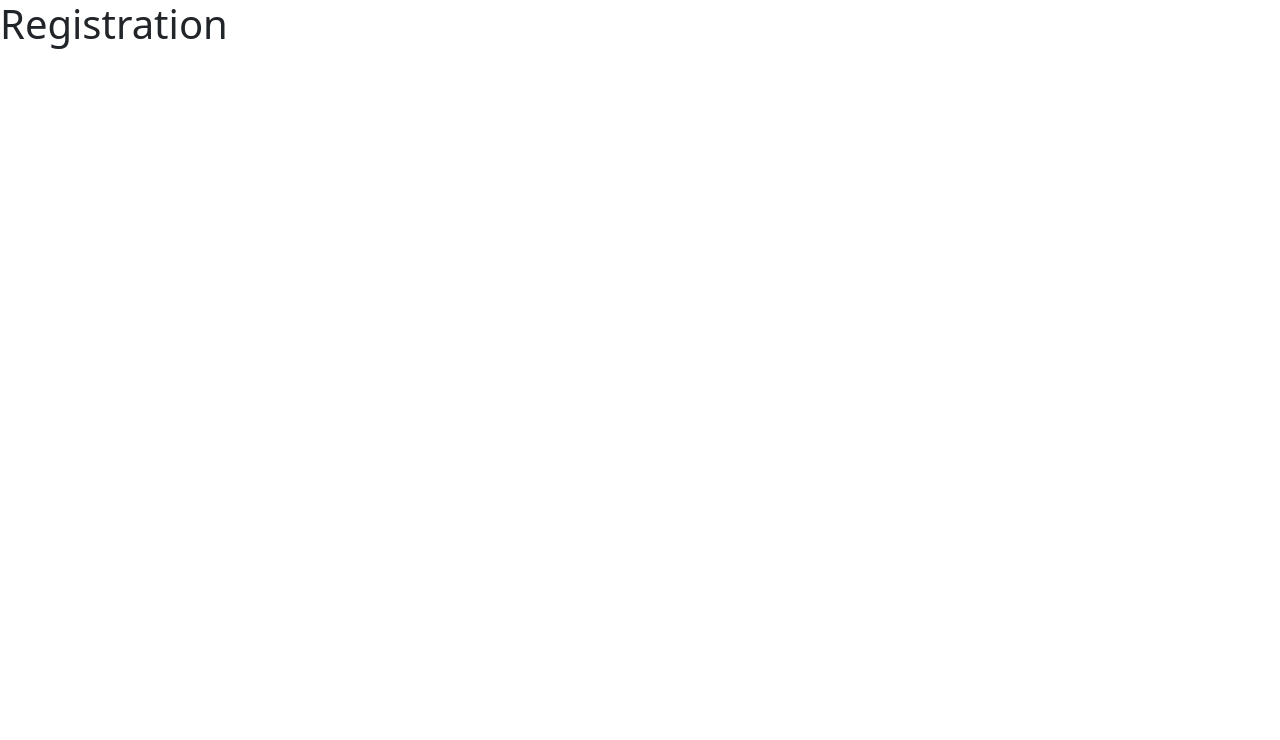
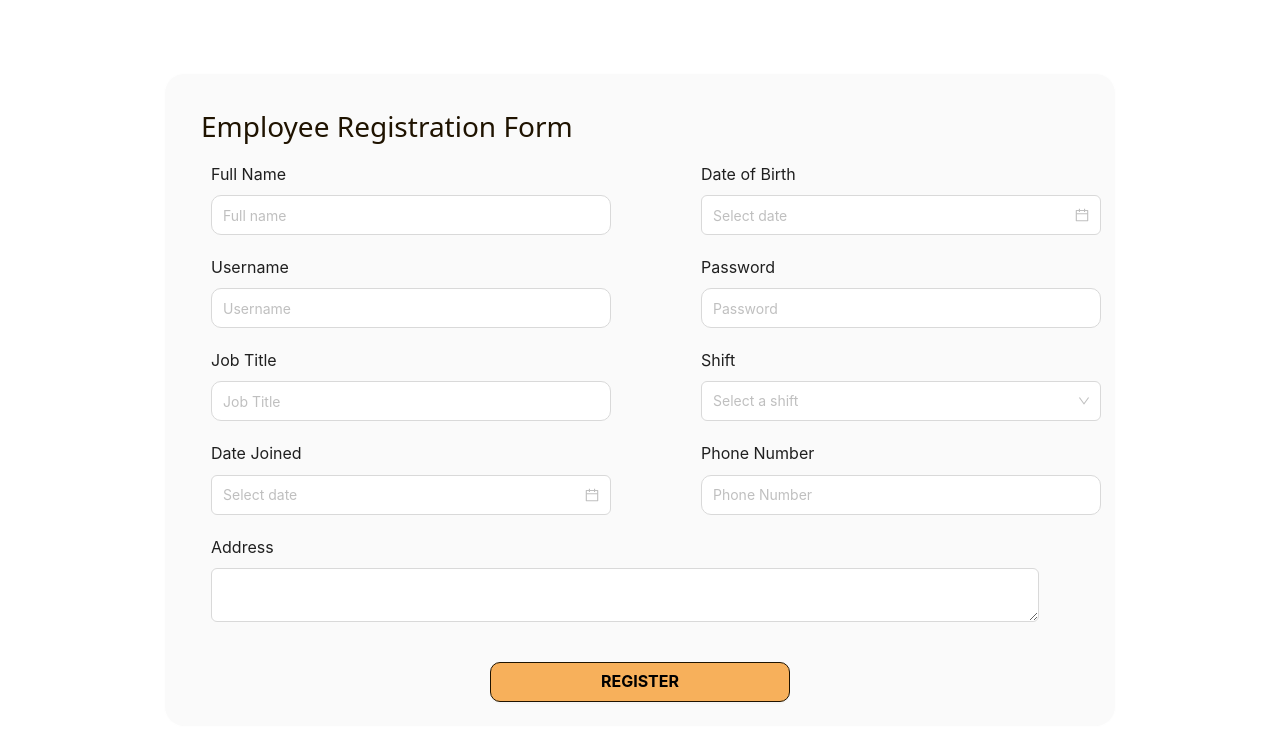
Before and after one commit to Devangap/agio-client, a React (Create React App) app: page /Main_Register in a window 1280 px wide. Shown: the top 740 px of the page. Built offline with nearby package versions, Linux system fonts and the light colour scheme.

Commit message:
Main registration

```diff
--- a/src/index.css
+++ b/src/index.css
@@ -79,3 +79,23 @@ label{
     border-bottom-left-radius: 10px;
 
 }
+
+/*Main registration*/
+
+.mainreg{
+    height :100vh;
+    display:flex;
+    align-items: center;
+    justify-content: center;
+
+}
+.box{
+    box-shadow: 0 0 2px gray;
+    border-radius: 10px;
+    background-color: #FAFAFA;
+
+
+}
+.main_login_form{
+    width : 1000px;
+}
--- /dev/null
+++ b/src/mainreg.css
@@ -0,0 +1,102 @@
+.mainreg{
+    height :100vh;
+    display:flex;
+    align-items: center;
+    justify-content: center;
+
+}
+.box{
+    box-shadow: 0 0 2px rgba(128, 128, 128, 0.043);
+    border-radius: 20px;
+    background-color: #FAFAFA;
+
+
+}
+.main_login_form{
+    width : 950px;
+
+
+}
+
+input{
+    border-radius: 10px !important;
+    border: 1px solid rgba(128, 128, 128, 0.521);
+    height: 40px !important;
+    width :400px !important
+
+}
+input:hover{
+    outline: none;
+    box-shadow: none !important;
+    border: 1px solid #F7934C !important;
+
+}
+input:focus{
+    outline: none;
+    box-shadow: none !important;
+    border: 1px solid gray !important;
+}
+label{
+    font-size: 16px !important;
+    color: black;
+}
+.primary-button{
+    background-color: #F7B05B !important;
+    border-color: #1F1300 !important;
+    height: 40px !important;
+    width: 300px !important;
+    align-items: center !important;
+    color:#000000 !important;
+    font-size: 16px !important;
+    font-weight: bold;
+    border-radius: 10px !important;
+    margin-top: 30px !important;
+    justify-content: center !important;
+}
+.title{
+    color: #1F1300;
+    margin-top: 20px;
+    margin-left: 20px;
+}
+.form-row {
+    display: flex;
+    align-items: center;
+}
+
+.css-dev-only-do-not-override-1drr2mu {
+
+}
+.ant-form-item-control-input-content{
+
+}
+.form-item {
+    margin-right: 20px; /* Add some space between form items */
+}
+.date{
+    width: 400px;
+    height: 40px;
+}
+.item{
+    margin-right: 60px;
+    margin-left: 30px;
+}
+.shift{
+    width: 400px !important;
+    height: 40px !important;
+    border-radius: 10px !important;
+
+}
+
+.number{
+    width: 200px !important;
+    height: 40px !important;
+
+}
+.Button-cons{
+    display: flex;
+    justify-content: center;
+
+}
+.address{
+    width : 1000px;
+}
--- a/src/pages/Main_register.js
+++ b/src/pages/Main_register.js
@@ -1,11 +1,86 @@
 import React from 'react'
+import {Button, Form ,  Input,Select, DatePicker } from 'antd'
+import '../mainreg.css';
+
+
+
 
 function Main_register() {
+  const { Option } = Select;
+
+  const onFinish = values =>{
+    console.log('Recieved values of form', values);
+
+  }
+
   return (
-    <div>
-        <h1>Registration</h1>
-
-    </div>
+    <div className="mainreg">
+  <div className="main_login_form box p-3">
+    <h3 className='title'>Employee Registration Form</h3>
+    <Form layout='vertical' onFinish={onFinish}>
+      <div className="form-row">
+        <div className="item">
+          <Form.Item label='Full Name' name='name'>
+            <Input placeholder='Full name' />
+          </Form.Item>
+        </div>
+        <div className="item">
+          <Form.Item label="Date of Birth" name="dob">
+            <DatePicker className="date" />
+          </Form.Item>
+        </div>
+      </div>
+      <div className="form-row">
+        <div className="item">
+          <Form.Item label='Username' name='username'>
+            <Input placeholder='Username' />
+          </Form.Item>
+        </div>
+        <div className="item">
+          <Form.Item label='Password' name='password'>
+            <Input placeholder='Password' />
+          </Form.Item>
+        </div>
+      </div>
+      <div className="form-row">
+        <div className="item">
+          <Form.Item label='Job Title' name='jobRole'>
+            <Input placeholder='Job Title' />
+          </Form.Item>
+        </div>
+        <div className="item">
+          <Form.Item name="shift" label="Shift">
+            <Select className="shift" placeholder="Select a shift">
+              <Option value="morning">08:00 - 14:00</Option>
+              <Option value="evening">14:00 - 20:00</Option>
+              <Option value="other">No specific shift</Option>
+            </Select>
+          </Form.Item>
+        </div>
+      </div>
+      <div className="form-row">
+        <div className="item">
+          <Form.Item label="Date Joined" name="dateJoined">
+            <DatePicker className="date" />
+          </Form.Item>
+        </div>
+        <div className="item">
+          <Form.Item label='Phone Number' name='phoneNumber'>
+            <Input placeholder='Phone Number' />
+          </Form.Item>
+        </div>
+      </div>
+      <div className="item">
+        <Form.Item name="address" label="Address">
+          <Input.TextArea className='address' />
+        </Form.Item>
+      </div>
+      <div className="Button-cons">
+        <Button className='primary-button my-2' htmlType='submit'>REGISTER</Button>
+      </div>
+    </Form>
+  </div>
+</div>
   )
 }
 
```
